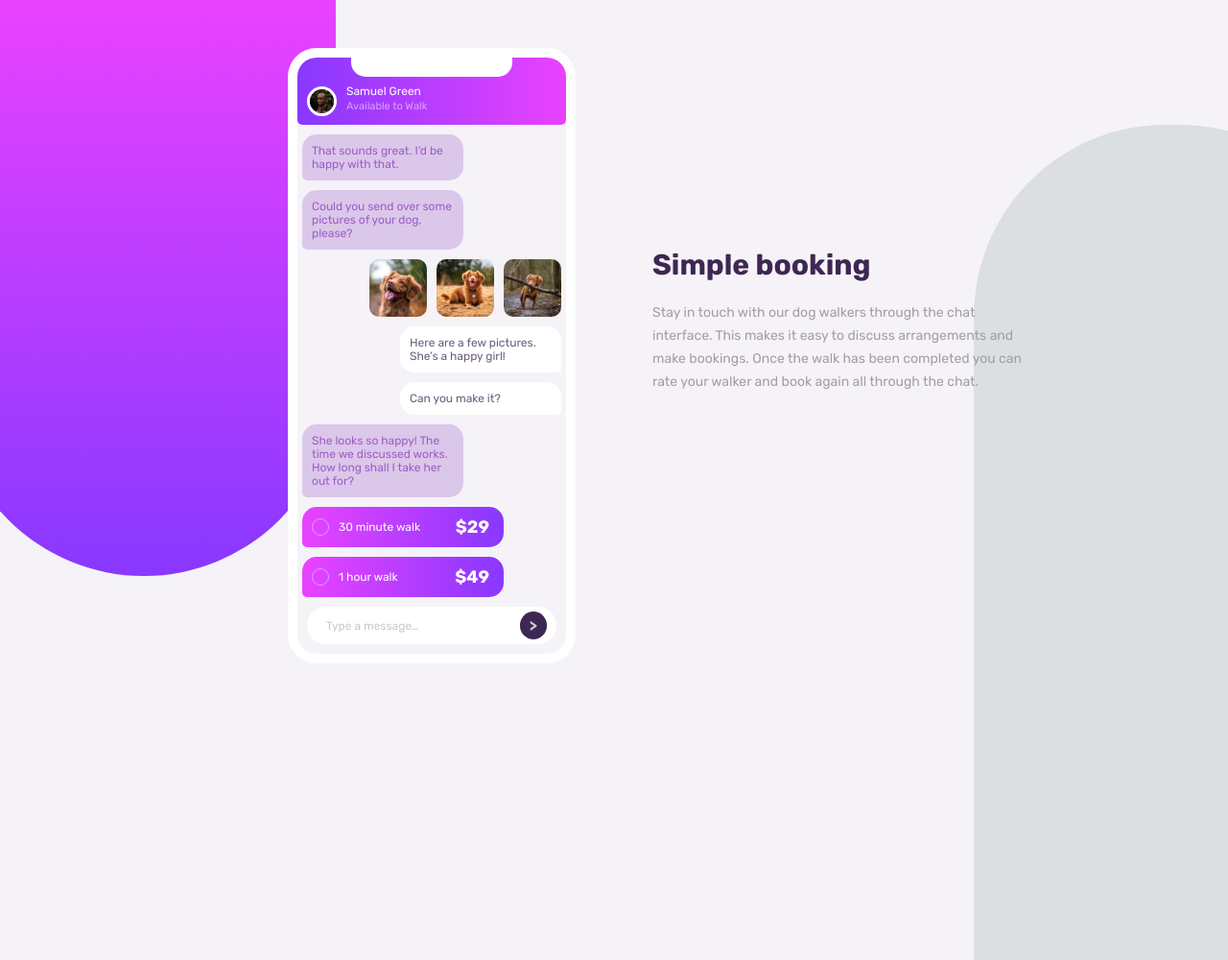
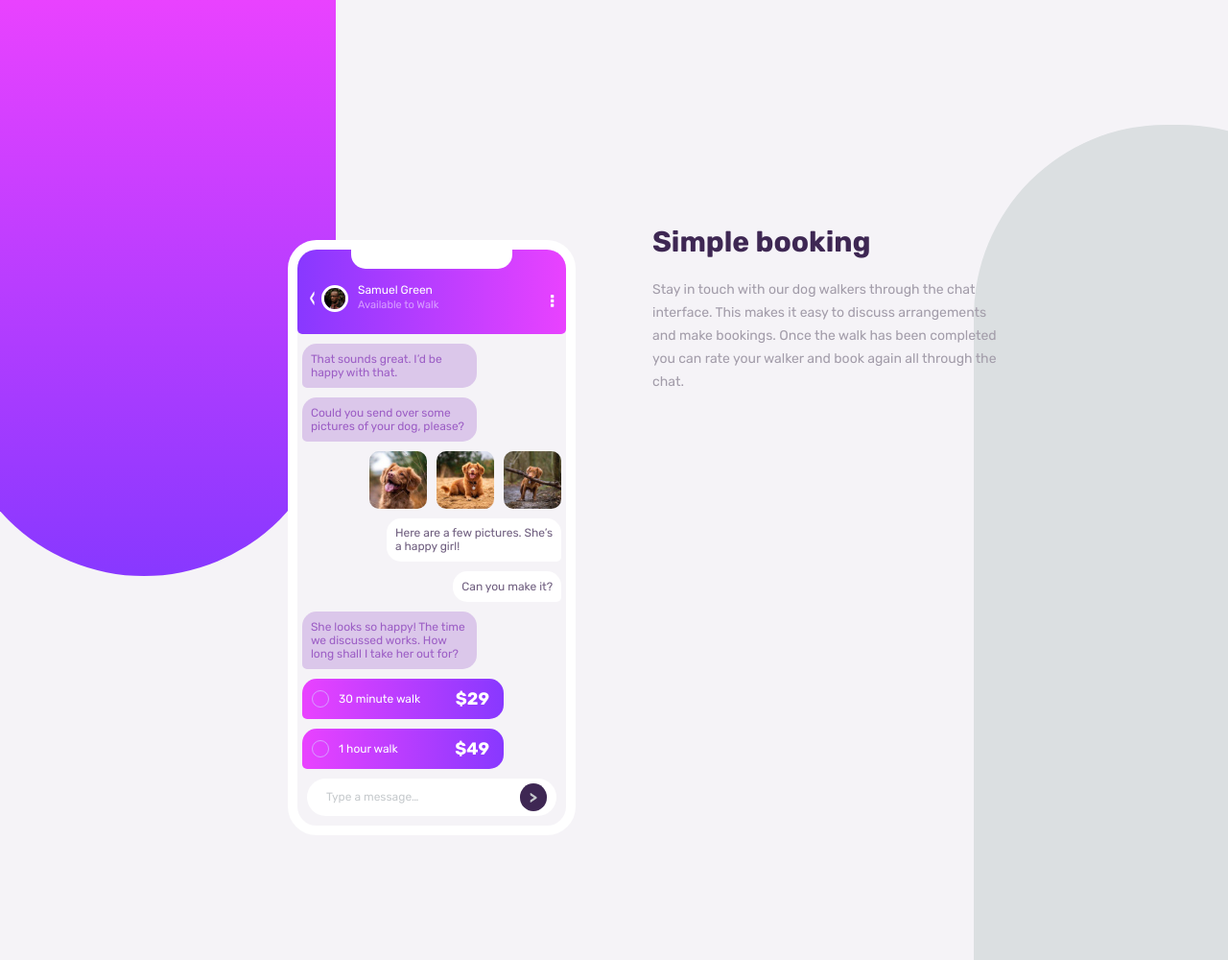
Before and after one commit to Manchestnut/app-illustration, a plain HTML site: page index.html in a window 1280 px wide. Shown: the top 1000 px of the page at 96% size. Drawn offline with Linux system fonts and the light colour scheme.

Commit message:
Add nav design

```diff
--- a/index.html
+++ b/index.html
@@ -21,11 +21,16 @@
   <body>
     <div id="bg-element-1" class="bg-element"></div>
     <section class="phone">
+      <div class="notch"></div>
       <header>
-        <div class="notch"></div>
-        <img src="images/avatar.jpg" />
-        <p class="name">Samuel Green</p>
-        <p class="sub-text">Available to Walk</p>
+
+        <div id="nav-1">&lt;</div>
+        <div id="name-pic">
+          <img src="images/avatar.jpg" />
+          <p class="name">Samuel Green</p>
+          <p class="sub-text">Available to Walk</p>
+        </div>
+        <div id="nav-2">&hellip;</div>
       </header>
       <div class="convo convo-left" id="convo-1">
         <p>That sounds great. I’d be happy with that.</p>
--- a/styles/style.css
+++ b/styles/style.css
@@ -20,8 +20,20 @@ body {
   margin: auto;
   margin-block: 50px;
   background: #f5f3f7;
+  position: relative;
   /**Header**/
   /**Chat**/
+}
+
+.phone .notch {
+  background: white;
+  height: 20px;
+  width: 168px;
+  border-radius: 0 0 15px 15px;
+  left: 0;
+  right: 0;
+  position: absolute;
+  margin: 0 auto;
 }
 
 .phone header {
@@ -29,6 +41,40 @@ body {
   background-image: linear-gradient(to right, #8838ff, #e942ff);
   border-radius: 20px 20px 5px 5px;
   padding-bottom: 5px;
+  padding-left: 15px;
+  height: 88px;
+}
+
+.phone header #name-pic {
+  margin-top: 15px;
+}
+
+.phone header #nav-1 {
+  color: white;
+  position: relative;
+  top: 44.5px;
+  right: 2px;
+  font-size: 10px;
+  font-weight: 700;
+  -webkit-transform: scaleY(2.3);
+          transform: scaleY(2.3);
+  width: -webkit-fit-content;
+  width: -moz-fit-content;
+  width: fit-content;
+}
+
+.phone header #nav-2 {
+  color: white;
+  font-size: 20px;
+  font-weight: 700;
+  -webkit-transform: rotate(90deg);
+          transform: rotate(90deg);
+  width: -webkit-fit-content;
+  width: -moz-fit-content;
+  width: fit-content;
+  position: relative;
+  left: 250px;
+  bottom: 32px;
 }
 
 .phone header .name {
@@ -47,16 +93,8 @@ body {
   margin-left: 10px;
 }
 
-.phone header .notch {
-  background: white;
-  height: 20px;
-  width: 60%;
-  border-radius: 0 0 15px 15px;
-  margin: auto;
-}
-
 .phone header img {
-  width: 31px;
+  width: 28px;
   border-radius: 50%;
   float: left;
   margin: 10px;
@@ -64,10 +102,10 @@ body {
 }
 
 .phone .convo {
-  padding: 10px;
+  padding: 8.9px;
   border-radius: 15px 15px 15px 5px;
   margin: 10px 5px;
-  max-width: 60%;
+  max-width: 65%;
 }
 
 .phone .convo-left {
@@ -99,6 +137,12 @@ body {
   background: white;
   border-radius: 15px 15px 5px 15px;
   margin-left: auto;
+}
+
+.phone #convo-4 {
+  width: -webkit-fit-content;
+  width: -moz-fit-content;
+  width: fit-content;
 }
 
 .phone .convo-choice {
@@ -207,14 +251,14 @@ body {
 }
 
 /**Media Queries**/
-/**iPad-vertical**/
-@media (min-width: 700px) {
+/**iPad-portrait**/
+@media (min-width: 768px) {
   body {
     overflow: hidden;
     margin-block: 200px;
   }
   .info {
-    min-width: 440px;
+    min-width: 400px;
     position: absolute;
     left: 380px;
     bottom: 500px;
@@ -231,11 +275,8 @@ body {
   }
 }
 
-/**iPad-horizontal**/
+/**iPad-lansdscape**/
 @media (min-width: 1024px) {
-  body {
-    margin: auto;
-  }
   .phone {
     margin-left: 100px;
   }
@@ -267,7 +308,7 @@ body {
   }
 }
 
-/**720p HD TV**/
+/**Desktop**/
 @media (min-width: 1280px) {
   body {
     overflow: hidden;
@@ -296,4 +337,10 @@ body {
     height: 870px;
   }
 }
+
+@media (min-width: 1440px) {
+  #bg-element-2 {
+    border-radius: 300px 300px 0 0;
+  }
+}
 /*# sourceMappingURL=style.css.map */
```
